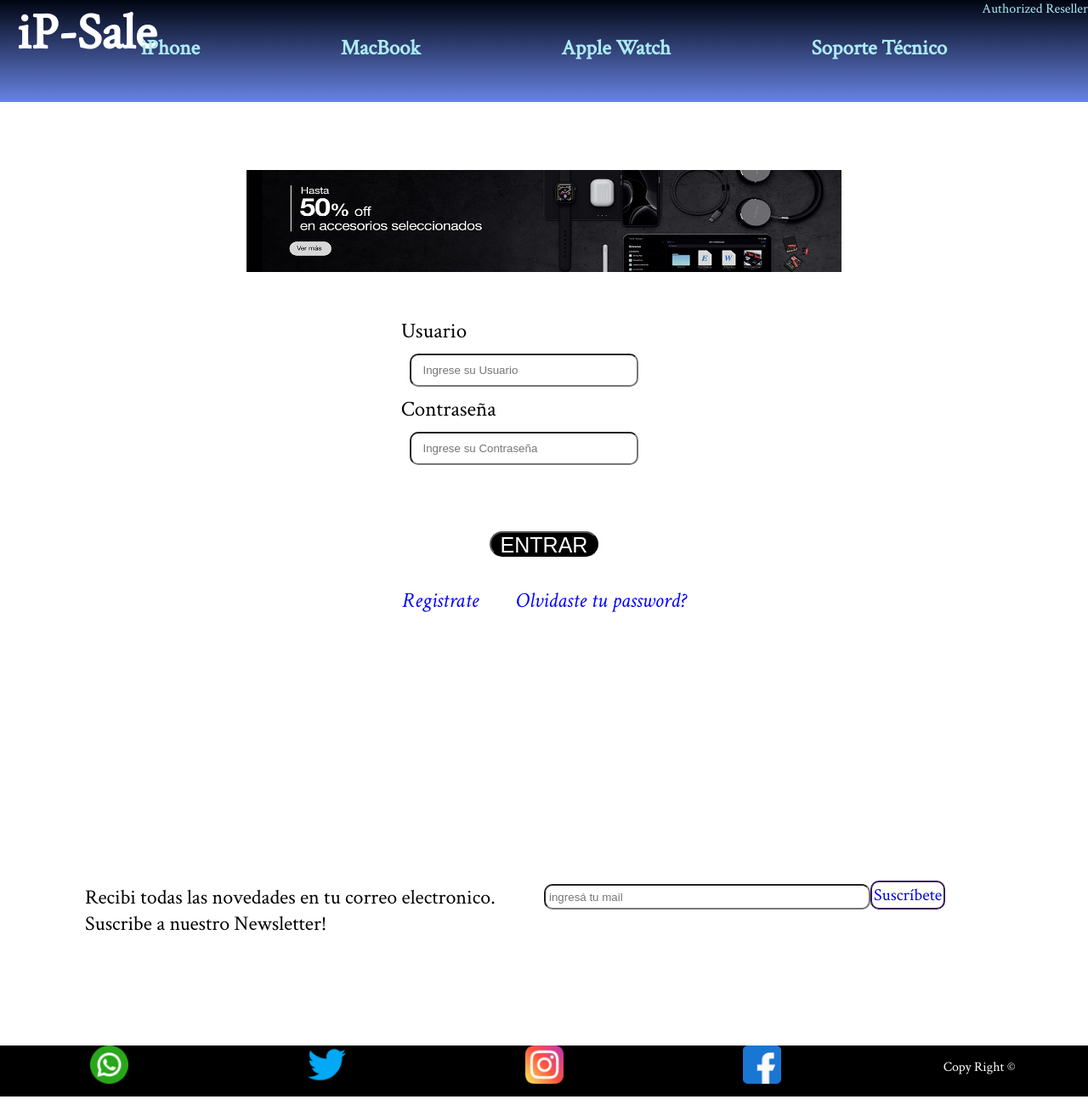
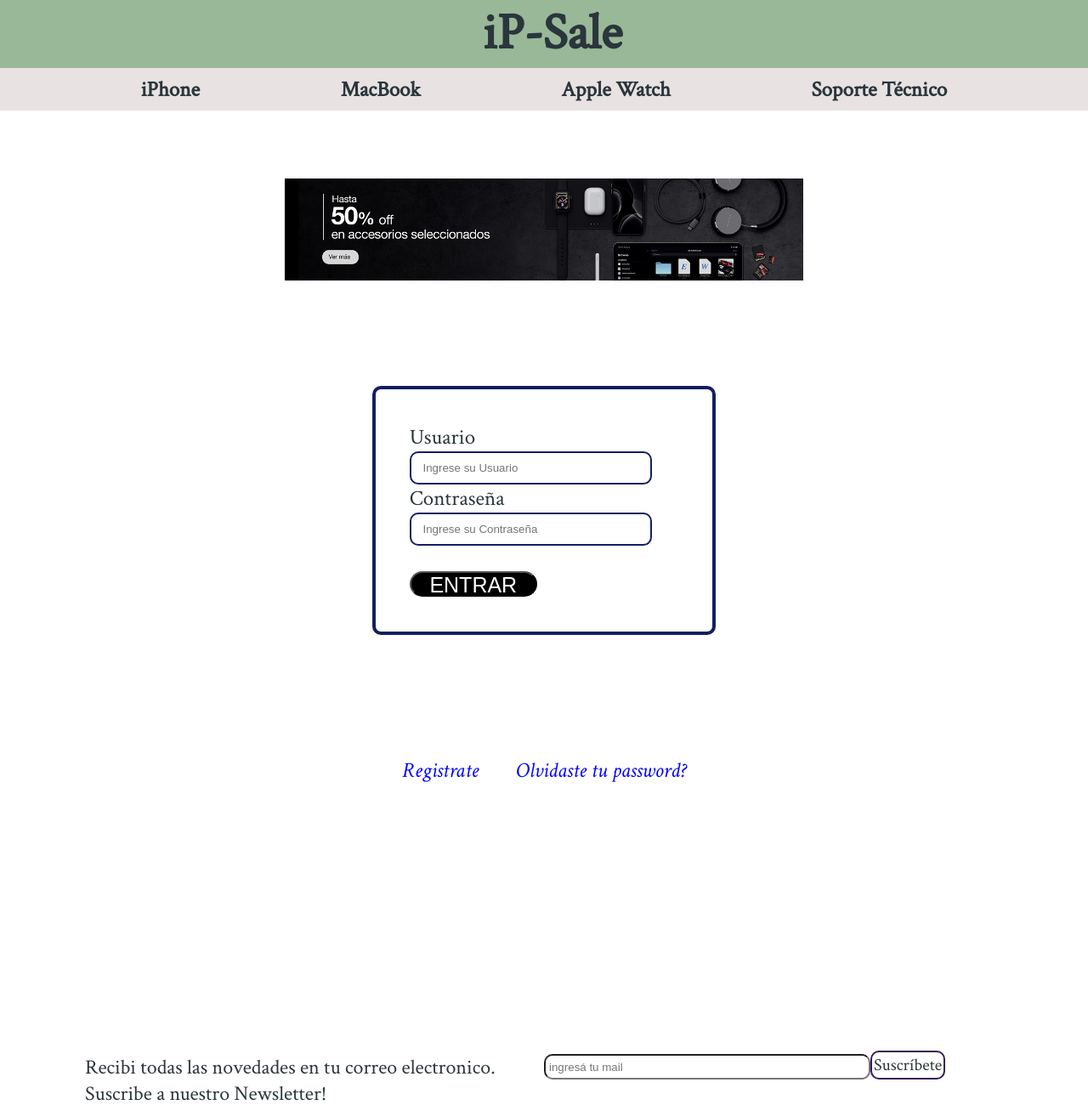
Before and after one commit to Juan-Navar/proyecto-ip-sale.io, a plain HTML site: page pages/Login.html in a window 1280 px wide. Shown: the top 1300 px of the page at 85% size. Drawn offline with Linux system fonts and the light colour scheme.

Commit message:
cambio de colores background, ajustes en login y footer

```diff
--- a/css/style.css
+++ b/css/style.css
@@ -2,10 +2,11 @@
 @import url('https://fonts.googleapis.com/css2?family=Crimson+Text:ital@0;1&display=swap');
 
 /*
-Font Family header: 'Crimson Text', serif;
-backgrodun color header:#191825
-hover nav menu: #F9F54B
-hover banner: #FD841F
+body: font-family 'Crimson Text', serif;
+    color #2A363B;
+.logo:background-color #99B898;
+.container: background-color #E8E2E2;
+
 
 
 
@@ -32,20 +33,16 @@
 body{
     font-family: 'Crimson Text', serif;
     font-size: 16px;
+    color: #2a363b;
 }
 
 header{
-    background: linear-gradient(#000512,#6883e4);
-    color: rgb(172, 234, 243);
     max-width: 100%;
-    height: 12rem;
+    height: 13rem;
 }
-
-
 
 @media (max-width: 710px){
     header{
-        background-color: orange;
         height: 13rem;
     }
 }
@@ -66,18 +63,21 @@
 
 a{
     text-decoration: none;
+    color: #2a363b;
 }
 
 .logo{
+    background-color: #99B898;
     text-align: center;
     width: 100%;
-    height: 6rem;
+    height: 8rem;
 
 }
 
 .logo h1{
         font-size: 6rem;
         font-weight: bold;
+
 }
 
 @media (max-width: 600px){
@@ -88,9 +88,15 @@
 }
 
 .conteiner{
+    background-color: #E8E2E2;
     width: 100%;
     height: 5rem;
-    margin-top: 2REM;
+}
+
+@media (max-width: 600px){
+    .conteiner{
+        height: 16rem;
+    }
 }
 
 .nav-menu{
@@ -99,25 +105,26 @@
     display: flex;
     justify-content: space-evenly;
     list-style: none;
+    align-items: center;
 }
 
 .nav-menu a{
     font-size: 2.5rem;
     text-decoration: none;
-    color: rgb(172, 234, 243);
     font-weight: bold;
 }
 
 @media (max-width: 600px){
-    .nav-menu{display: grid;
+    .nav-menu{
+        display: grid;
         text-align: center;
         gap: 0.5rem;
-        font-weight: 800;
     }
 }
 
 .nav-menu a:hover{
-    border: 4px solid #AA77FF;
+    border: 4px solid #2a363b;
+    background-color: #99B898;
     border-top-right-radius: 10px;
     border-bottom-left-radius: 10px;
     transition: 0.3s;
@@ -167,6 +174,7 @@
 }
 
 .section-image{
+
     width: 100%;
     height: 60rem;
     display: grid;
@@ -274,7 +282,7 @@
 .section-center ul li a{
     font-family: Verdana, Geneva, Tahoma, sans-serif;
     font-size: 24px;
-    color: black;
+
 }
 
 .section-center ul li a:hover{
@@ -353,13 +361,13 @@
     border: 2px solid black;
     border-radius: 10px;
     padding: 2px;
-    box-shadow: 5px -5px lightskyblue;
+    box-shadow: 5px -5px #1A120B;
     text-decoration: none;
 }
 
 .btn a:hover{
     padding: 6px;
-    background-color: black;
+    background-color: #1A120B;
     color: white;
     transition: 0.5s;
 }
@@ -367,28 +375,27 @@
 .footer-container{
     width: 100%;
     height: 6rem;
-    background-color: black;
+    background-color: #E5E5CB;
 }
 
 .ul-footer{
     width: 100%;
-    height: 5rem;
+    height: 6rem;
     display: grid;
     grid-template-columns: 1fr 1fr 1fr 1fr 1fr;
     align-self: center;
     justify-self: center;
 }
 
+.ul-footer img{
+    width: 3.5rem;
+    height: 3.5rem;
+}
+
 @media (max-width: 1000px){
     .ul-footer{
-        width: 100%;
-        height: 4.5;
+        height: 4;
     }
-}
-
-.ul-footer img{
-    width: 4.5rem;
-    height: 4.5rem;
 }
 
 @media (max-width: 1000px){
@@ -426,7 +433,6 @@
     grid-column: 5/6;
     align-self: center;
     justify-self: center;
-    color: white;
 }
 
 .ul-footer img:hover{
@@ -437,23 +443,21 @@
 /*pagina-2 login*/
 
 .logo-2{
-    display: flex;
-    justify-content: flex-start;
+    background-color: #99B898;
+    text-align: center;
     width: 100%;
-    height: 4rem;
-    justify-content: space-between;
+    height: 8rem;
 }
 
 .logo-2 a{
-    color: white;
+    color: #2a363b;
     font-size: 6rem;
     margin-left: 20px;
 }
 
 .logo-2 a:hover{
-    background-color: white;
-    color: black;
-    border-radius: 1rem;
+    border-left: 4px solid #E8E2E2;
+
 }
 
 .banner-01 {
@@ -469,24 +473,34 @@
 }
 
 .banner-01 img{
-    width: 70rem;
+    width: 100%;
     height: 12rem;
     grid-column: 1/2;
     grid-row: 1/2;
 }
 
 .banner-01 img:hover{
-    width: 75rem;
+    width: 90%rem;
     height: 13rem;
     border-radius: 10rem;
 }
 
+
+
 .login{
+    margin-top: 4rem;
+    margin-bottom: 4rem;
     width: 100%;
-    height: 25rem;
+    height: 50rem;
     display: flex;
     justify-content: center;
     align-items: center;
+}
+
+form{
+    border: 4px solid #141e61;
+    border-radius: 10px;
+    padding: 4rem;
 }
 
 label{
@@ -494,39 +508,28 @@
 }
 
 .login input{
-    width: 80%;
+    width: 90%;
     padding: 10px;
+    border: 2px solid #141E61;
     border-radius: 1rem;
-    margin: 1rem 1rem 1rem 1rem;
-}
-
-.entrar{
-    width: 100%;
-    height: 100px;
-    display: flex;
-    justify-content: center;
-    align-items: center;
+    margin: auto;
 }
 
 button{
-    width: 10%;
+    width: 15rem;
     height: 3rem;
     background-color: black;
     color: white;
-    margin-top: 3rem;
-    margin-bottom: 3rem;
     border-radius: 10rem;
     font-size: 2.5rem;
+    margin-top: 3rem;
 }
 
 button:hover{
-    color: #141E61;
-    background-color: beige;
+    width: 20rem;
+    height: 3.5rem;
     font-size: 3rem;
-    width: 12%;
-    height: 4rem;
 }
-
 .olvidaste{
     width: 100%;
     height: 50px;
--- a/pages/Login.html
+++ b/pages/Login.html
@@ -13,11 +13,8 @@
             <h1>
                 <a href="../index.html" target="_blank">iP-Sale</a>
             </h1>
-            <div class="menu-right">
-                <p>Authorized Reseller</p>
-            </div>
         </div>
-        <div class="container">
+        <div class="conteiner">
             <nav class="nav-main">
                 <ul class="nav-menu">
                     <li><a href="./iPhone.html" target="_blank">iPhone</a></li>
@@ -42,11 +39,10 @@
                     <label>Contraseña</label>
                     <input type="password" placeholder=" Ingrese su Contraseña">
                 </div>
+                <button>ENTRAR</button>
             </form>
         </section>
-        <section class="entrar">
-            <button>ENTRAR</button>
-        </section>
+
         <section class="olvidaste">
             <div>
                 <a href="#">Registrate</a>
```
